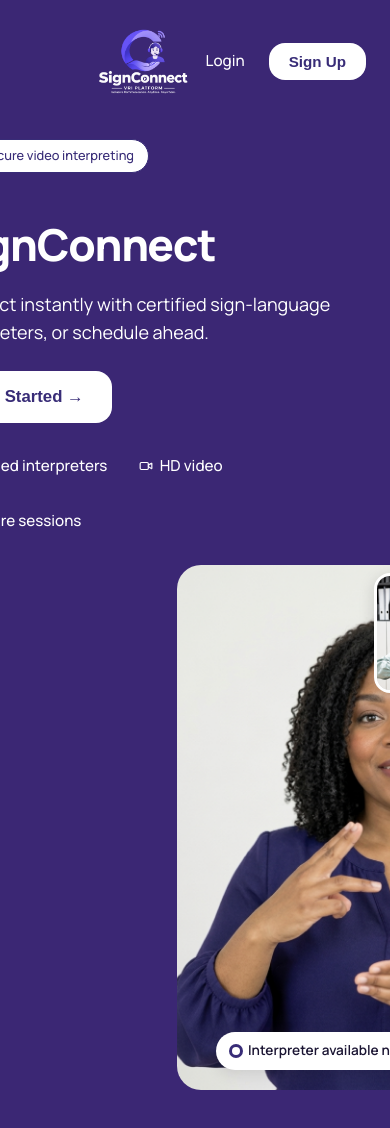
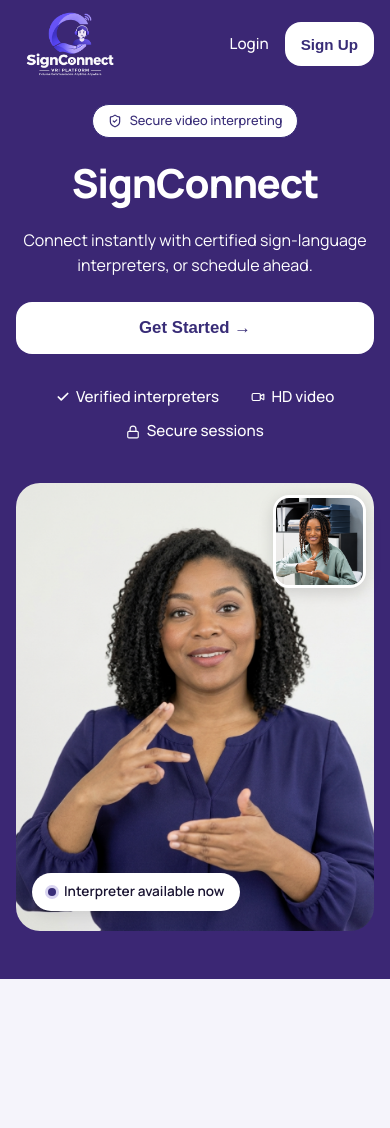
Before and after one commit to VRI-Refactory-project/vri-web, a React (Vite) app: page /landing in a window 390 px wide. Shown: the top 1128 px of the page. After the commit the page ends 979 px from the top, so only its background shows below. Built offline with nearby package versions, Linux system fonts and the light colour scheme; no server answers.

Commit message:
fix: responsive landing page, role selection and auth screens

```diff
--- a/src/components/AuthShell.css
+++ b/src/components/AuthShell.css
@@ -269,6 +269,47 @@
   }
 }
 
+/* The wide card (role selection) needs more room beside it for the step list, so it switches
+   to the bar layout sooner. Same rules as the block above. */
+@media (max-width: 1380px) {
+  .as-main--wide {
+    grid-template-columns: minmax(0, var(--card-width));
+    justify-content: center;
+    row-gap: 1rem;
+  }
+  .as-main--wide > .as-steps-slot {
+    grid-column: 1;
+    grid-row: 1;
+    justify-self: stretch;
+    width: auto;
+    min-height: 44px;
+    padding-top: 0;
+  }
+  .as-main--wide > :not(.as-steps-slot) {
+    grid-column: 1;
+    grid-row: 2;
+  }
+  .as-main--wide .step-list {
+    display: none;
+  }
+  .as-main--wide .step-compact {
+    display: block;
+  }
+}
+
+/* Short screens (small laptops, phones on their side): smaller logo, less padding. */
+@media (max-height: 700px) {
+  .as-logo img {
+    height: 56px;
+  }
+  .as-header {
+    padding-block: 0.75rem;
+  }
+  .as-card {
+    padding-block: 1.75rem;
+  }
+}
+
 @media (max-width: 640px) {
   .as-header {
     padding: 1rem;
--- a/src/pages/landing/LandingPage.css
+++ b/src/pages/landing/LandingPage.css
@@ -8,103 +8,55 @@
   --sc-border: #382c77;
   --sc-radius: 16px;
   --sc-radius-pill: 999px;
+  /* Side padding that grows with the screen: 16px on a phone, 32px from about 1000px up. */
+  --landing-gutter: clamp(1rem, 3.2vw, 2rem);
 }
 
 /* --- Page shell --- */
-/* .landing {
+.landing {
   min-height: 100vh;
-  background: var(--sc-bg);
-  color: var(--sc-text);
-} */
-
-/* .landing {
-  height: 100vh;
-  overflow: hidden;
+  min-height: 100dvh;
   display: flex;
   flex-direction: column;
   background: var(--sc-bg);
-  color: var(--sc-text);
-} */
-
-.landing {
-  /* Replace height: 100vh with this: */
-  min-height: 100vh; /* At least as tall as the screen */
-  max-height: none; /* Remove any hard max height */
-
-  /* Keep the rest */
-  background: var(--sc-bg);
   color: #e8e6f0;
-  display: flex;
-  flex-direction: column;
-  overflow-x: hidden; /* Prevents horizontal scroll, allows vertical */
-  overflow-y: auto; /* Allows vertical scroll if content is too tall */
+  overflow-x: hidden;
 }
 
-/* --- Header --- */
-/* .landing-header {
-  display: flex;
-  align-items: center;
-  justify-content: space-between; */
-/* max-width: 1200px; */
-/* margin: 0 auto;
-  padding: 0rem 3rem 1.5rem 2rem;
-} */
-
+/* --- Header: the same width as the hero, so the logo and the nav line up with the content --- */
 .landing-header {
   display: flex;
   align-items: center;
   justify-content: space-between;
-  width: 100%; /* Ensure it takes full width */
-  /* max-width: 1200px;       */
-  margin: 0 auto; /* Center it */
-  padding: 0.1rem 5rem; /* Restore reasonable padding */
+  gap: 1rem;
+  width: 100%;
+  max-width: 1200px;
+  margin: 0 auto;
+  padding: 0.5rem var(--landing-gutter);
 }
-
-/* .landing-logo {
-  display: flex;
-  align-items: center;
-  gap: 0.5rem;
-  font-weight: 700;
-  font-size: 1.125rem;
-  color: var(--sc-text);
-  text-decoration: none;
-  margin-top: 1.5rem;
-  margin-left: 4rem;
-} */
 
 .landing-logo {
   display: flex;
   align-items: center;
-  gap: 0.5rem;
-  font-weight: 900;
-  font-size: 1.125rem;
-  color: var(--sc-text);
   text-decoration: none;
-  margin-left: 4rem; /* Remove the extra margins pushing it around */
 }
 
 .landing-logo-img {
-  width: 200px;
-  height: 150px;
+  display: block;
+  height: clamp(72px, 10vw, 130px);
+  width: auto;
+  max-width: 100%;
   object-fit: contain;
-  display: block;
 }
-
-/* .landing-nav {
-  display: flex;
-  align-items: center;
-  gap: 1.5rem;
-} */
 
 .landing-nav {
   display: flex;
   align-items: center;
   gap: 1.5rem;
-  margin: 0; /* Remove any extra margins */
 }
 
 .landing-login {
-  color: #ffff;
+  color: #fff;
   text-decoration: none;
   font-weight: 500;
   font-size: 0.95rem;
@@ -118,6 +70,7 @@
   background: var(--sc-purple);
   color: #382c77;
   border: none;
+  min-height: 44px;
   padding: 0.6rem 1.25rem;
   border-radius: 16px;
   font-weight: 600;
@@ -130,99 +83,25 @@
   background: #e8e6f0;
 }
 
-/* --- Hero --- */
-/* .landing-hero {
+/* --- Hero: text left, picture right. It fills the rest of the screen and centres in it. --- */
+.landing-hero {
+  flex: 1;
   display: grid;
-  grid-template-columns: 1fr 1fr;
-  gap: 3rem;
-  align-items: start;
-  max-width: 1200px;
-  margin: 0 auto;
-  padding: 2rem 2rem 2rem;
-} */
-
-/* .landing-hero {
-  display: grid;
-  grid-template-columns: 1fr 1fr;
-  gap: 3rem;
-  align-items: center;    /* Centers content vertically */
-/* width: 100%;
-  max-width: 1200px;
-  margin: 0 auto;
-  padding: 0 2rem;
-  flex: 1;
-  min-height: 0;
-} */
-
-/* .landing-hero {
-  display: grid;
-  grid-template-columns: 1fr 1fr;
-  gap: 3rem;
+  grid-template-columns: minmax(0, 1fr) minmax(0, 1fr);
+  gap: clamp(2rem, 5vw, 4rem);
   align-items: center;
   width: 100%;
   max-width: 1200px;
   margin: 0 auto;
-  padding: 0 2rem 0 0;
-  flex: 1;
-  min-height: 0;
-} */
-
-.landing-hero {
-  display: grid;
-  grid-template-columns: 1fr 1fr;
-  gap: 3rem;
-  align-items: center;
-  width: 100%;
-  max-width: 1200px;
-  margin: 0 auto;
-  padding: 0 2rem;
-
-  /* Change this line: */
-  flex: none; /* Don't force it to fill remaining space */
-
-  /* Keep the rest */
-  min-height: 0;
+  padding: 1rem var(--landing-gutter) 3rem;
 }
-
-/* .landing-hero-left {
-  display: flex;
-  flex-direction: column;
-  gap: 1.5rem;
-  padding-top: 15rem;
-  margin-left: -8rem;
-} */
 
 .landing-hero-left {
   display: flex;
   flex-direction: column;
   gap: 1.5rem;
-  padding-top: 0;
-  margin-left: -5rem; /* Negative margin pulls it to the left */
+  min-width: 0;
 }
-
-.landing-hero-right {
-  position: relative;
-  margin-left: 0; /* REMOVED -4rem */
-  margin-right: 0; /* REMOVED -9rem */
-  transform: none; /* REMOVED translateX */
-  display: flex;
-  justify-content: center; /* Center the image nicely */
-  align-items: center;
-}
-
-/* .landing-badge {
-  display: inline-flex;
-  align-items: center;
-  gap: 0.5rem;
-  background: #fff;
-  border: 1px solid var(--sc-border);
-  color: var(--sc-text-muted);
-  padding: 0.4rem 0.9rem;
-  border-radius: 9999px;
-  font-size: 0.8rem;
-  font-weight: 500;
-  width: fit-content;
-} */
 
 .landing-badge {
   display: inline-flex;
@@ -236,22 +115,23 @@
   font-size: 0.8rem;
   font-weight: 500;
   width: fit-content;
-  margin-bottom: 1.5rem;
 }
 
 .landing-title {
-  font-size: 5.75rem;
+  /* Scales with the screen but stops at a size that still fits its column. */
+  font-size: clamp(2.5rem, 6.2vw, 5rem);
   line-height: 1.05;
   font-weight: 800;
   margin: 0;
   color: var(--sc-purple);
   letter-spacing: -0.03em;
+  overflow-wrap: anywhere;
 }
 
 .landing-subtitle {
-  font-size: 1.125rem;
+  font-size: clamp(1rem, 1.6vw, 1.125rem);
   line-height: 1.55;
-  color: #ffff;
+  color: #fff;
   margin: 0;
   max-width: 28rem;
 }
@@ -260,9 +140,10 @@
   display: inline-flex;
   align-items: center;
   gap: 0.5rem;
-  background: #ffff;
+  background: #fff;
   color: #382c77;
   border: none;
+  min-height: 48px;
   padding: 1rem 1.75rem;
   border-radius: 16px;
   font-size: 1.05rem;
@@ -282,7 +163,7 @@
 .landing-features {
   display: flex;
   flex-wrap: wrap;
-  gap: 2rem;
+  gap: 0.75rem 2rem;
   list-style: none;
   padding: 0;
   margin: 0.5rem 0 0;
@@ -292,7 +173,7 @@
   display: flex;
   align-items: center;
   gap: 0.4rem;
-  color: #ffff;
+  color: #fff;
   font-size: 0.95rem;
   font-weight: 500;
 }
@@ -302,30 +183,16 @@
   flex-shrink: 0;
 }
 
-/* --- Hero image side --- */
+/* --- Picture side. The small preview and the status pill are placed against the main picture,
+   so they stay attached to it at every width. --- */
 .landing-hero-right {
   position: relative;
-  margin-left: 0rem; /* pulls it left */
-  /* or */
-  margin-right: -20rem; /* pushes it right */
-  /* or */
-  transform: translateX(2rem); /* shifts it right without affecting layout */
+  width: min(100%, 440px);
+  justify-self: center;
 }
-
-/* .landing-hero-image {
-  width: 100%;
-  max-width: 600px;
-  aspect-ratio: 4 / 5;
-  object-fit: cover;
-  border-radius: 24px;
-  display: block;
-  background: #ddd;
-  margin: 0 auto;
-} */
 
 .landing-hero-image {
   width: 100%;
-  max-width: 420px; /* Constrain width to fit the column */
   aspect-ratio: 4 / 5;
   object-fit: cover;
   border-radius: 24px;
@@ -333,25 +200,12 @@
   background: #ddd;
 }
 
-/* .landing-pip {
-  position: absolute;
-  top: -0.75rem;
-  right: -0.75rem;
-  width: 88px;
-  height: 88px;
-  border-radius: 16px;
-  overflow: hidden;
-  border: 3px solid #fff;
-  box-shadow: 0 4px 16px rgba(0, 0, 0, 0.15);
-  background: #ddd;
-} */
-
 .landing-pip {
   position: absolute;
-  top: 0.5rem;
-  right: 14rem;
-  width: 120px;
-  height: 120px;
+  top: 0.75rem;
+  right: -0.75rem;
+  width: clamp(80px, 26%, 120px);
+  aspect-ratio: 1;
   border-radius: 16px;
   overflow: hidden;
   border: 3px solid #fff;
@@ -363,15 +217,17 @@
   width: 100%;
   height: 100%;
   object-fit: cover;
+  display: block;
 }
 
 .landing-status-pill {
   position: absolute;
-  left: 10rem;
+  left: 1rem;
   bottom: 1.25rem;
   display: inline-flex;
   align-items: center;
   gap: 0.5rem;
+  max-width: calc(100% - 2rem);
   background: #fff;
   padding: 0.55rem 1rem;
   border-radius: var(--sc-radius-pill);
@@ -381,45 +237,65 @@
   box-shadow: 0 4px 16px rgba(0, 0, 0, 0.1);
 }
 
-/* .landing-status-dot {
-  width: 8px;
-  height: 8px;
-  border-radius: 50%;
-  background: var(--sc-purple);
-  box-shadow: 0 0 0 3px var(--sc-purple-soft);
-} */
-
 .landing-status-dot {
   width: 8px;
   height: 8px;
-  min-width: 8px; /* Prevents it from shrinking */
-  min-height: 8px; /* Prevents it from shrinking */
-  max-width: 8px; /* Prevents it from growing */
-  max-height: 8px; /* Prevents it from growing */
-  flex-shrink: 0; /* THE KEY FIX: Stops the flexbox from stretching it */
+  flex: none;
   border-radius: 50%;
-  background: var(--sc-purple);
-  box-shadow: 0 0 0 3px var(--sc-purple-soft); /* The soft lavender ring */
+  background: var(--sc-purple-soft);
+  box-shadow: 0 0 0 3px #d8d3f0;
 }
 
-/* --- Responsive --- */
+/* --- Tablets and phones: one column, picture under the text --- */
 @media (max-width: 900px) {
-  .landing-header {
-    padding: 1.5rem 1.5rem 1rem;
+  .landing-hero {
+    grid-template-columns: minmax(0, 1fr);
+    gap: 2.5rem;
+    align-items: start;
+    padding-bottom: 3rem;
   }
 
-  .landing-hero {
-    grid-template-columns: 1fr;
-    gap: 2rem;
-    padding: 1.5rem 1.5rem 3rem;
+  .landing-hero-left {
+    align-items: center;
+    text-align: center;
   }
 
-  .landing-title {
-    font-size: 2.75rem;
+  .landing-subtitle {
+    margin-inline: auto;
   }
 
-  .landing-logo-img {
-    width: 110px;
-    height: 75px;
+  .landing-features {
+    justify-content: center;
+  }
+
+  .landing-hero-right {
+    width: min(100%, 380px);
   }
 }
+
+@media (max-width: 480px) {
+  .landing-nav {
+    gap: 1rem;
+  }
+
+  .landing-signup {
+    padding-inline: 1rem;
+  }
+
+  .landing-cta {
+    width: 100%;
+    justify-content: center;
+  }
+
+  /* Keep the preview inside the screen edge on the narrowest phones. */
+  .landing-pip {
+    right: 0.5rem;
+  }
+}
+
+/* Short landscape screens (phones turned sideways, small laptops): less empty space above the text. */
+@media (max-height: 520px) and (min-width: 600px) {
+  .landing-logo-img {
+    height: 56px;
+  }
+}
--- a/src/pages/registration/RoleSelectionPage.css
+++ b/src/pages/registration/RoleSelectionPage.css
@@ -130,6 +130,9 @@
   }
 
   .rs-card {
-    height: 360px;
+    height: 320px;
+    width: 100%;
+    max-width: 520px;
+    margin-inline: auto;
   }
 }
```
